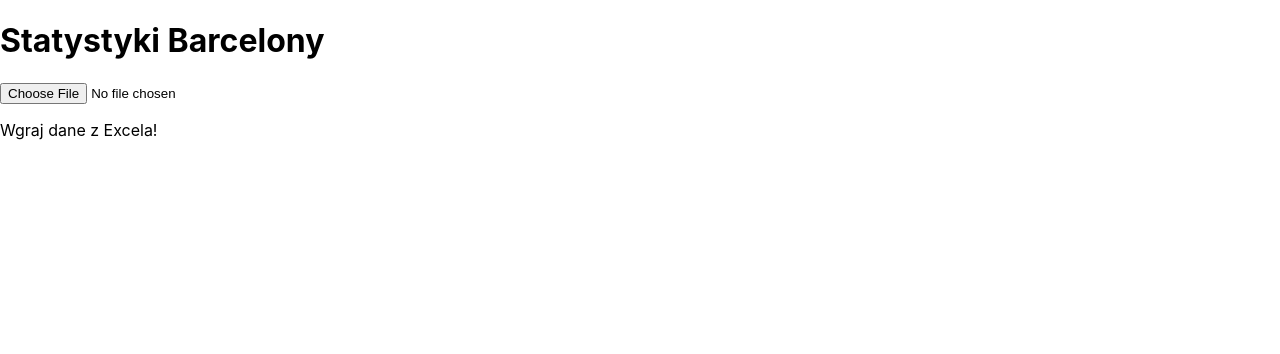
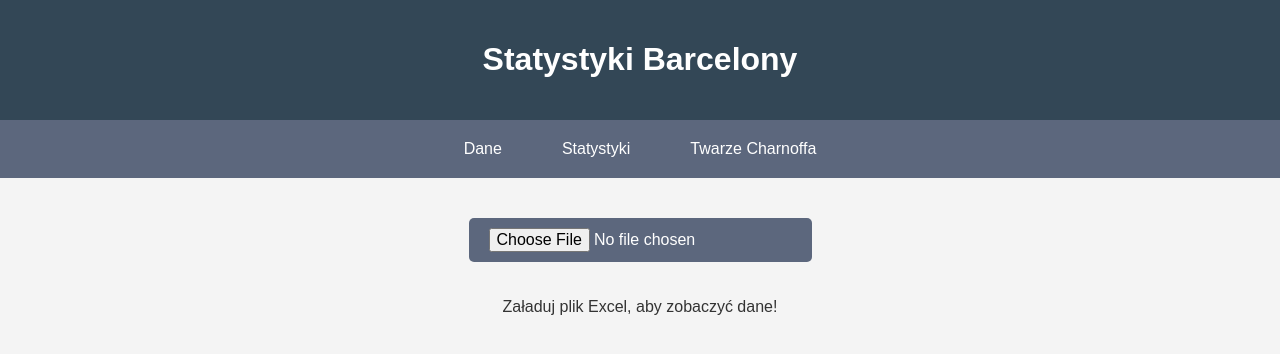
Before and after one commit to Ziomidlo/swi-project, a React (Create React App) app: page / in a window 1280 px wide. Shown: the top 354 px of the page. Built offline with nearby package versions, Linux system fonts and the light colour scheme.

Commit message:
Dodanie zakładek, oraz css

```diff
--- a/package.json
+++ b/package.json
@@ -8,6 +8,7 @@
     "@testing-library/user-event": "^13.5.0",
     "react": "^18.3.1",
     "react-dom": "^18.3.1",
+    "react-router-dom": "^7.0.1",
     "react-scripts": "5.0.1",
     "react-table": "^7.8.0",
     "swiproject": "file:",
--- /dev/null
+++ b/src/App.css
@@ -0,0 +1,81 @@
+body {
+    margin: 0;
+    font-family: Arial, sans-serif;
+    background-color: #f4f4f4;
+    color: #333;
+}
+
+header {
+    background-color: #334756;
+    color: white;
+    padding: 20px;
+    text-align: center;
+}
+
+nav {
+    background-color: #5C677D;
+    padding: 10px 0;
+    display: flex;
+    justify-content: center;
+    gap: 20px;
+    position: sticky;
+    top: 0;
+    z-index: 100;
+}
+
+nav a {
+    color: white;
+    text-decoration: none;
+    font-size: 16px;
+    padding: 10px 20px;
+    border-radius: 5px;
+}
+
+nav a:hover{
+    background-color: #778899;
+}
+
+.container {
+    display: flex;
+    flex-direction: column;
+    align-items: center;
+    padding: 20px;
+}
+
+button {
+    padding: 10px 20px;
+    font-size: 16px;
+    background-color: #5C677D;
+    color: white;
+    border: none;
+    border-radius: 5px;
+    cursor: pointer;
+  }
+
+
+  button:hover {
+    background-color: #778899;
+  }
+
+  table {
+    border-collapse: collapse;
+    width: 80%;
+    margin: 20px 0;
+    background-color: white;
+    box-shadow: 0 2px 5px rgba(0, 0, 0, 0.1);
+  }
+
+  table th, table td {
+    border: 1px solid #ddd;
+    text-align: center;
+    padding: 10px;
+  }
+
+  table th {
+    background-color: #5C677D;
+    color: white;
+  }
+
+  table tbody tr:nth-child(even) {
+    background-color: #f9f9f9;
+  }
--- a/src/App.js
+++ b/src/App.js
@@ -1,16 +1,42 @@
 import React, { useState } from 'react';
+import { BrowserRouter as Router, Routes, Route, Link } from 'react-router-dom';
 import UploadExcel from './Components/UploadExcel';
 import DataTable from './Components/DataTable';
+import './App.css';
 
 const App = () => {
   const [data, setData] = useState([]);
 
   return (
-    <div>
-      <h1>Statystyki Barcelony</h1>
-      <UploadExcel onDataLoad={setData} />
-      {data.length > 0 ? <DataTable data={data} /> : <p>Wgraj dane z Excela!</p>}
-    </div>
+    <Router>
+      <header>
+        <h1>Statystyki Barcelony</h1>
+      </header>
+      <nav>
+        <Link to="/">Dane</Link>
+        <Link to="/stats">Statystyki</Link>
+        <Link to="/charnoff">Twarze Charnoffa</Link>
+      </nav>
+      <div className="container">
+        <Routes>
+          <Route
+            path="/"
+            element={
+              <>
+                <UploadExcel onDataLoad={setData} />
+                {data.length > 0 ? (
+                  <DataTable data={data} />
+                ) : (
+                  <p>Załaduj plik Excel, aby zobaczyć dane!</p>
+                )}
+              </>
+            }
+          />
+          <Route path="/stats" element={<h2>Statystyki</h2>} />
+          <Route path="/charnoff" element={<h2>Twarze Charnoffa</h2>} />
+        </Routes>
+      </div>
+    </Router>
   );
 };
 
--- a/src/Components/UploadExcel.js
+++ b/src/Components/UploadExcel.js
@@ -20,12 +20,25 @@ const UploadExcel = ({onDataLoad}) => {
         reader.readAsArrayBuffer(file);
     };
 
-    return (
-        <div>
-            <input type="file" accept=".xlsx, .xls" onChange={handleFileUpload} />
-            {fileName && <p>Załadowano plik: {fileName}</p>}
-        </div>
-    );
+  return (
+    <div style={{ textAlign: "center", margin: "20px 0" }}>
+      <input
+        type="file"
+        accept=".xlsx, .xls"
+        onChange={handleFileUpload}
+        style={{
+          display: "inline-block",
+          padding: "10px 20px",
+          fontSize: "16px",
+          backgroundColor: "#5C677D",
+          color: "white",
+          border: "none",
+          borderRadius: "5px",
+          cursor: "pointer",
+        }}
+      />
+    </div>
+  );
 };
 
 export default UploadExcel;
```
Also changed, not shown: 1 other file (tests, documents, lock files or other folders).
